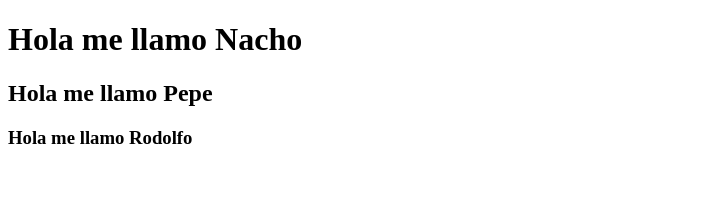
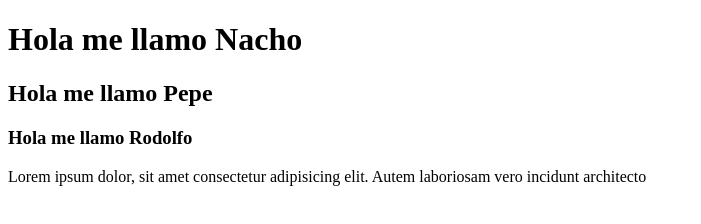
Before and after one commit to NachusInsa02/Nacho, a plain HTML site: page index.html in a window 1280 px wide. Shown: the whole page, without its empty margins (0-701 px from the left). Drawn offline with Linux system fonts and the light colour scheme.

Commit message:
Agregamos un parrafo

```diff
--- a/index.html
+++ b/index.html
@@ -10,5 +10,6 @@
     <h1>Hola me llamo Nacho</h1>
     <h2>Hola me llamo Pepe</h2>
     <h3>Hola me llamo Rodolfo</h3>
+    <p>Lorem ipsum dolor, sit amet consectetur adipisicing elit. Autem laboriosam vero incidunt architecto</p>
 </body>
 </html>
```
